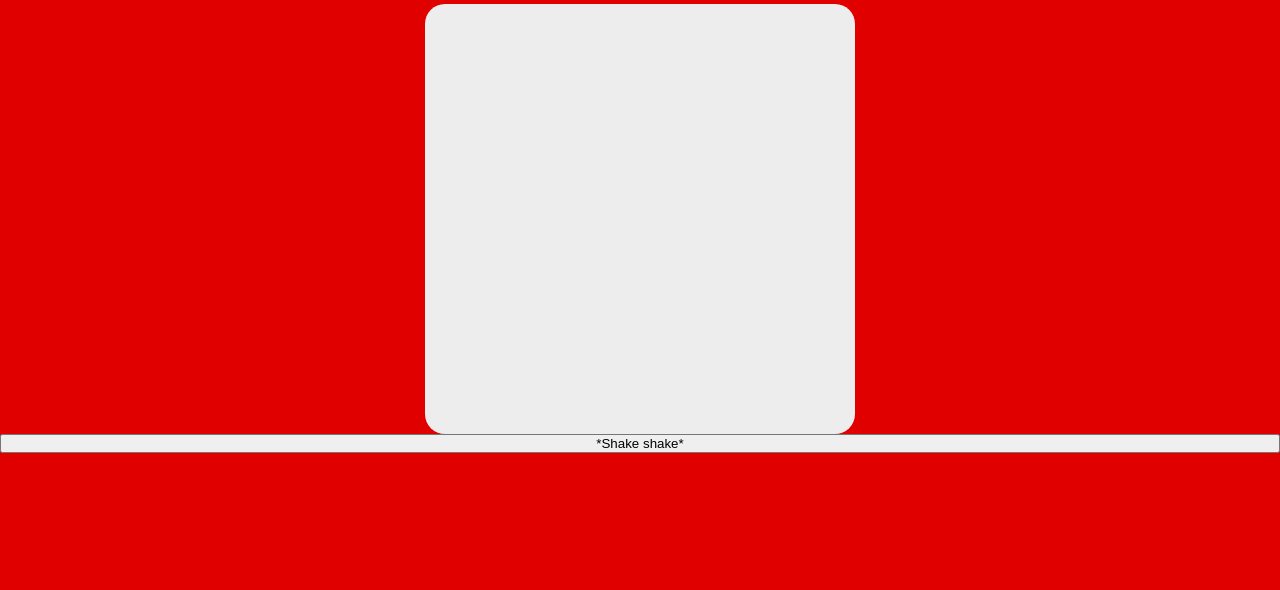
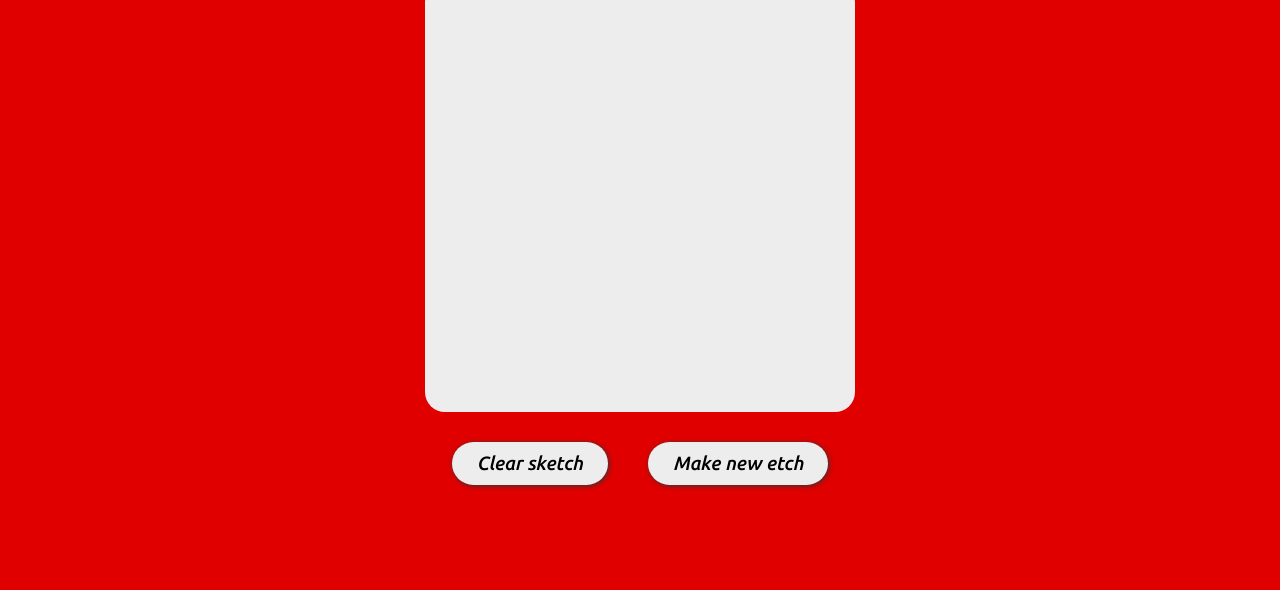
Before and after one commit to citizenkehoe/odin-etchasketch, a plain HTML site: page index.html in a window 1280 px wide. Shown: the part 210-800 px from the top of the page. Drawn offline with Linux system fonts and the light colour scheme; a web font is replaced by a local one.

Commit message:
Create & style bottom buttons

```diff
--- a/index.html
+++ b/index.html
@@ -22,6 +22,15 @@
         <div class="draw-area">
             <div id="etch-contianer" class="etch-container"></div>
         </div>
-        <button>*Shake shake*</button>
+        <div class="button-section">
+            <div>
+                <p></p>
+                <button>Clear sketch</button>
+            </div>
+            <div>
+                <p></p>
+                <button>Make new etch</button>
+            </div>
+        </div>
     </body>
 </html>
--- a/styles.css
+++ b/styles.css
@@ -8,6 +8,7 @@ body {
     background-color: #E00000;
     display: flex;
     flex-direction: column;
+    gap: 30px;
     justify-content: center;
     min-height: 100vh;
 }
@@ -19,7 +20,6 @@ body {
     display: flex;
     gap: 30px;
     justify-content: center;
-    margin-bottom: 20px;
     text-shadow: 1px 1px 4px #423800;
 }
 
@@ -60,3 +60,25 @@ body {
 .etched {
     background-color: #333;
 }
+
+.button-section {
+    display: flex;
+    gap: 40px;
+    margin: 0 auto;
+}
+
+button {
+    background-color: #ededed;
+    border: none;
+    border-radius: 25px;
+    box-shadow: 1px 1px 5px #333;
+    font-family: 'Ubuntu', sans-serif;
+    font-size: 1.2em;
+    padding: 10px 25px;
+    transition: background-color .2s;
+}
+button:hover {
+    background-color: #FFDE2E;
+    cursor: pointer;
+    transition: background-color .2s;
+}
```
